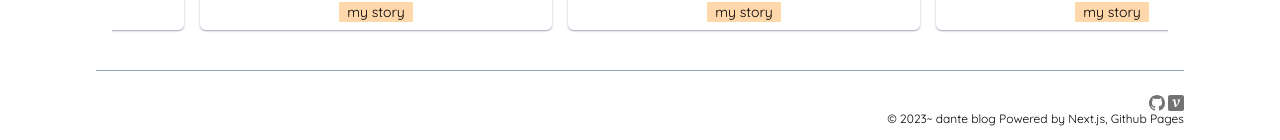
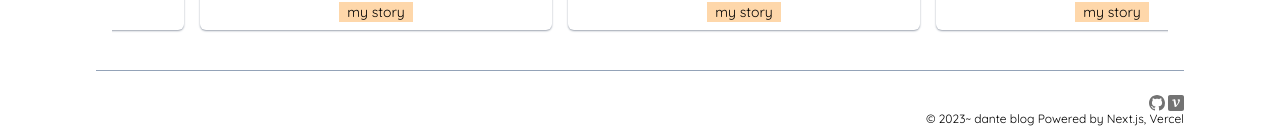
Before and after one commit to Dante6327/my-blog, a Next.js app: page / in a window 1280 px wide. Shown: the part 1274-1414 px from the top of the page. Built offline with nearby package versions, Linux system fonts and the light colour scheme.

Commit message:
FEATURE : Footer 내용 수정

```diff
--- a/src/components/Layout/Footer.tsx
+++ b/src/components/Layout/Footer.tsx
@@ -11,7 +11,7 @@ const Footer = () => {
         &nbsp;
         <Github />
       </div>
-      © 2023~ dante blog Powered by Next.js, Github Pages
+      © 2023~ dante blog Powered by Next.js, Vercel
     </section>
   );
 };
```
